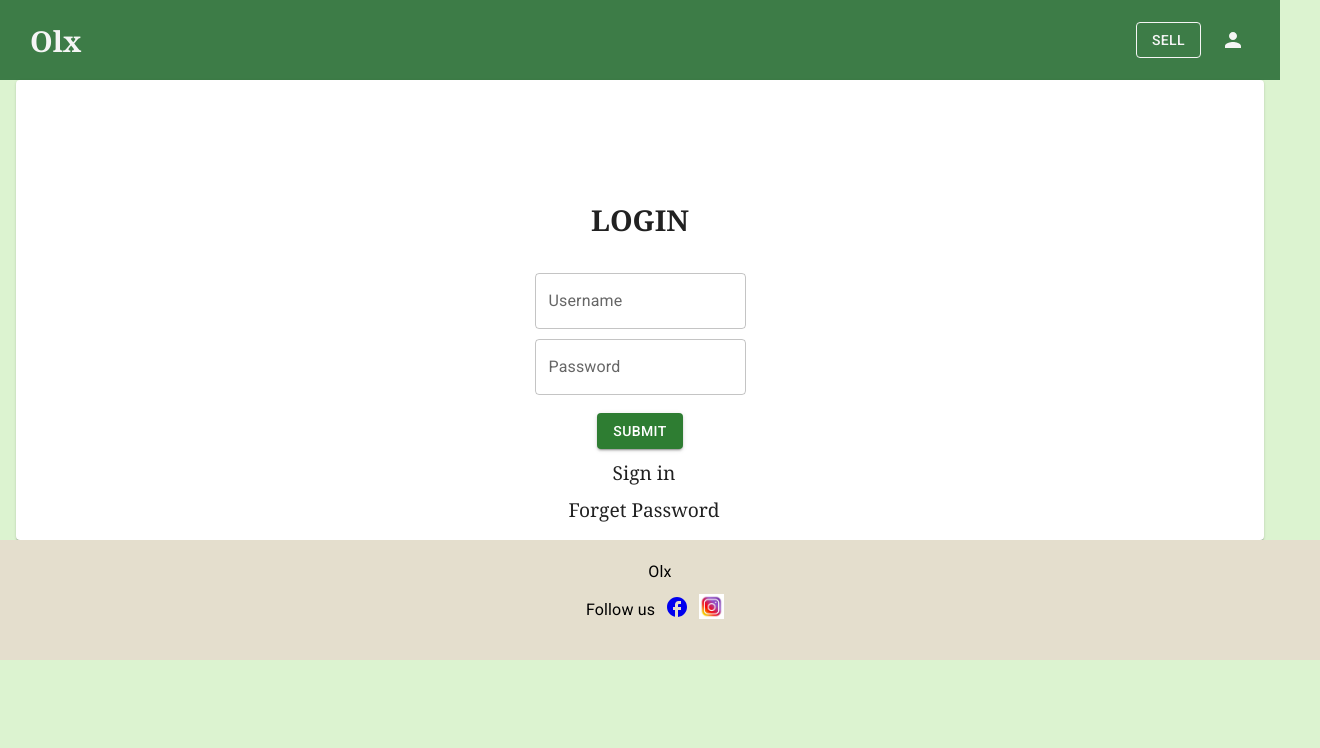
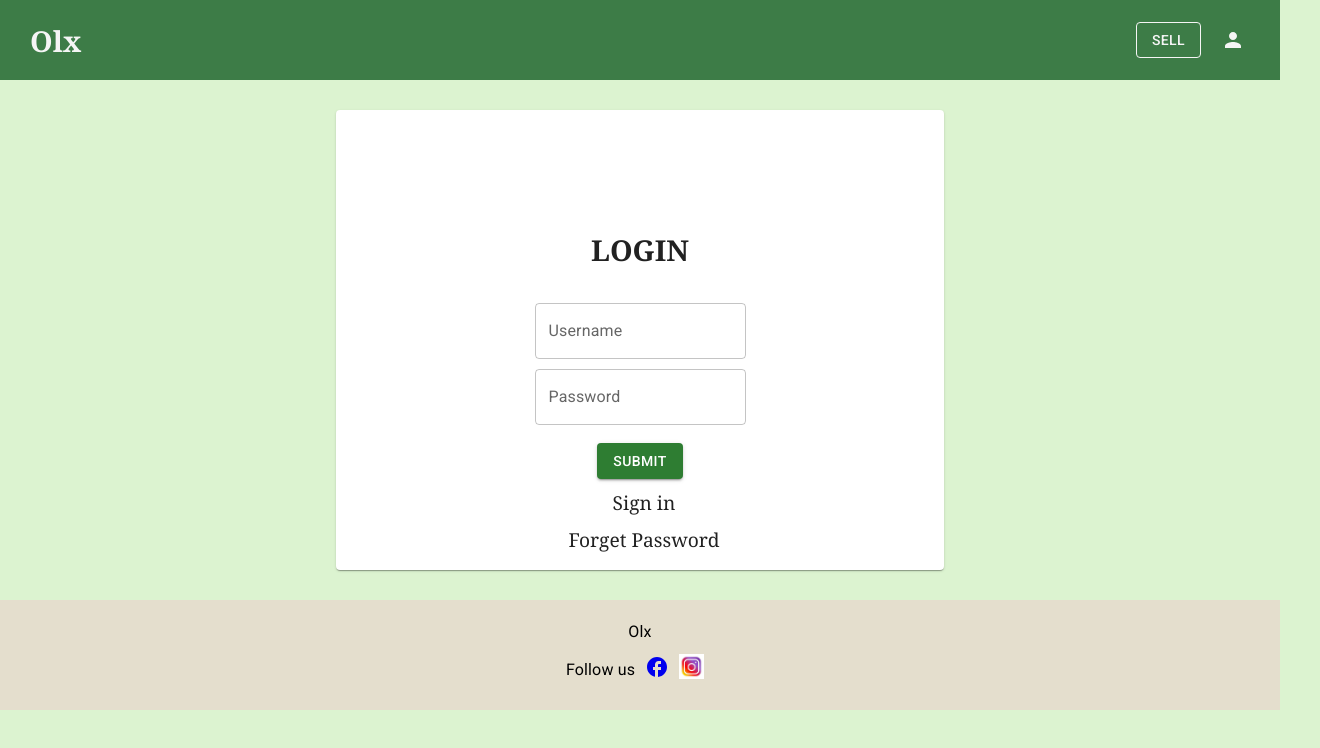
Before and after one commit to Bhagavath15/OLX-Frontend, a React (Vite) app: page /login in a window 1280 px wide. Shown: the top 748 px of the page, 1320 px wide, since content can reach past the window. Built offline with nearby package versions, Linux system fonts and the light colour scheme; the HTML template or start-up script is replaced by a standard one.

Commit message:
OLX Frontend

```diff
--- a/src/App.css
+++ b/src/App.css
@@ -372,7 +372,9 @@
 }
 
 .login-card {
-  margin: auto
+  margin: auto;
+  width: 50%;
+  padding: 30px;
 }
 
 .card .btn {
@@ -385,9 +387,9 @@
 
 /*-----Bottom nav-----*/
 .bottom-nav {
-  padding: 20px;
+  /* margin-top: 40px; */
   width: 100%;
-  height: 80px;
+  height: 110px;
   background-color: #e4decd;
   color: black;
 
@@ -400,6 +402,7 @@
 }
 
 .bottom-nav-content {
+  padding: 20px;
   display: flex;
   flex-direction: column;
   justify-content: center;
```
